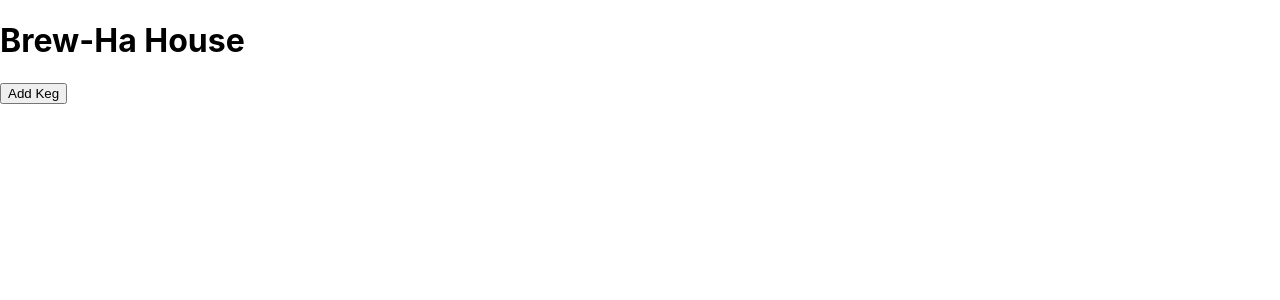
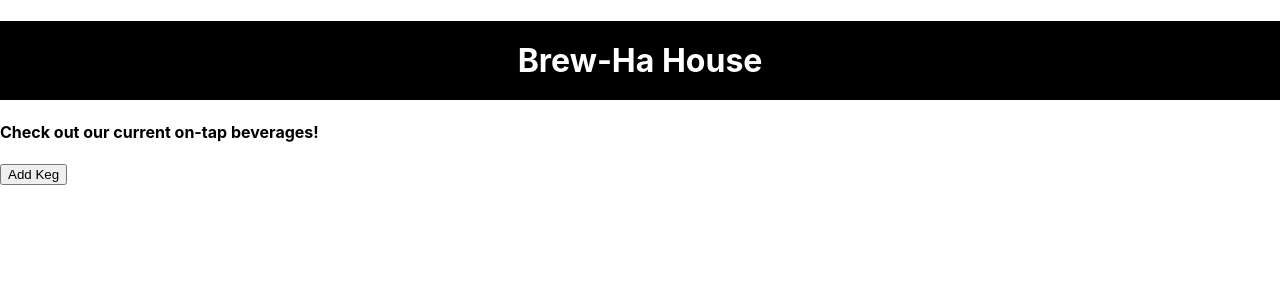
Before and after one commit to CrankyJones/tap-room-part-2, a React (Create React App) app: page / in a window 1280 px wide. Shown: the top 300 px of the page. Built offline with nearby package versions, Linux system fonts and the light colour scheme.

Commit message:
Update Header styling

```diff
--- a/src/components/Header.js
+++ b/src/components/Header.js
@@ -1,10 +1,23 @@
 import React from "react";
 
+
+
+
+
+
+
 function Header(){
+  const styleTitleObject = {
+    backgroundColor: "Black",
+    color: "white",
+    textAlign: 'center',
+    padding: '20px',
+  }
   return (
-    <div className='HeaderTitle'>
-      <h1>Brew-Ha House</h1>
-    </div>
+    <>
+      <h1 style={styleTitleObject}>Brew-Ha House</h1>
+      <h4>Check out our current on-tap beverages! </h4>
+    </>
   );
 }
 
--- a/src/index.css
+++ b/src/index.css
@@ -11,3 +11,5 @@ code {
   font-family: source-code-pro, Menlo, Monaco, Consolas, 'Courier New',
     monospace;
 }
+
+.headerTitle {}
```
Also changed, not shown: 1 other file (tests, documents, lock files or other folders).
